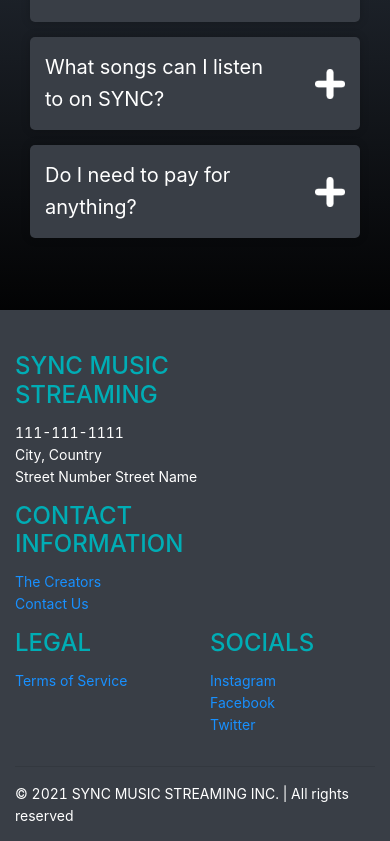
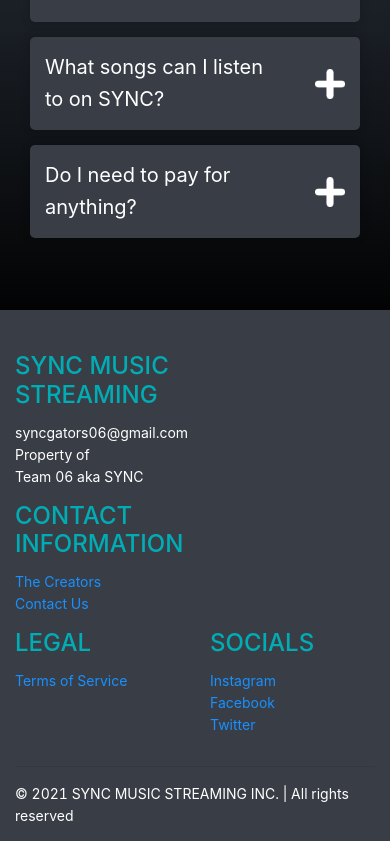
Before and after one commit to bkfetner/Sync-with-Spotify, a React (Create React App) app in the folder application/frontend/: page / in a window 390 px wide. Shown: the part 924-1765 px from the top of the page. Built offline with nearby package versions, Linux system fonts and the light colour scheme; what spotify-web-api-node would draw is missing.

Commit message:
Changed phone number to working email address

```diff
--- a/application/frontend/src/components/Footer.jsx
+++ b/application/frontend/src/components/Footer.jsx
@@ -27,9 +27,9 @@ const Footer = () => {
                     <div className="col" style={{ paddingRight: '5rem' }}>
                         <h4 style={{ color: 'var(--color3)' }}>SYNC MUSIC STREAMING</h4>
                         <ul className="list-unstyled">
-                            <li>111-111-1111</li>
-                            <li>City, Country</li>
-                            <li>Street Number Street Name</li>
+                            <li>syncgators06@gmail.com</li>
+                            <li>Property of</li>
+                            <li>Team 06 aka SYNC</li>
                         </ul>
                     </div>
                     <div className="col" style={{ paddingRight: '8rem' }}>
--- a/application/frontend/src/components/FooterLoggedIn.jsx
+++ b/application/frontend/src/components/FooterLoggedIn.jsx
@@ -27,9 +27,9 @@ const Footer = () => {
                     <div className="col" style={{ paddingRight: '5rem' }}>
                         <h4 style={{ color: 'var(--color3)' }}>SYNC MUSIC STREAMING</h4>
                         <ul className="list-unstyled">
-                            <li>111-111-1111</li>
-                            <li>City, Country</li>
-                            <li>Street Number Street Name</li>
+                            <li>syncgators06@gmail.com</li>
+                            <li>Property of</li>
+                            <li>Team 06 aka SYNC</li>
                         </ul>
                     </div>
                     <div className="col" style={{ paddingRight: '8rem' }}>
```
